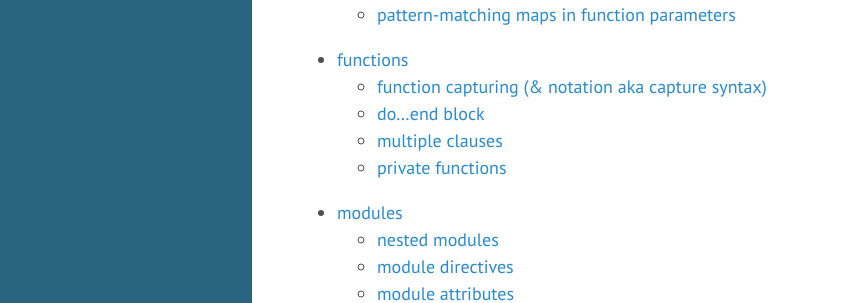
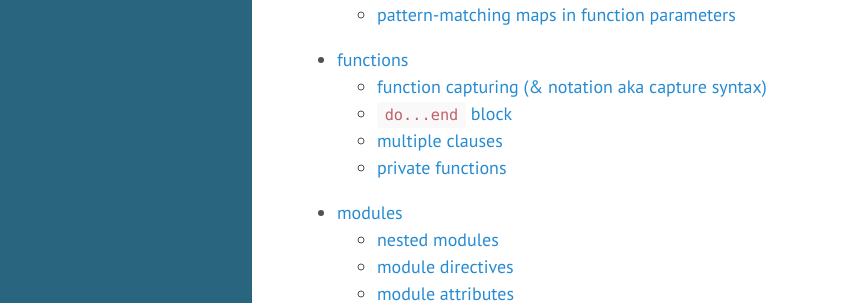
Before and after one commit to tap349/tap349.github.io, a Jekyll site: the page built from _posts/2016-12-31-elixir.md, in a window 1280 px wide and 900 px high. Shown: the part 233-536 px from the top of the window, without its empty margins (0-865 px from the left). Built offline with Jekyll 4.4.1, drawn with Linux system fonts in a browser that asks for light colours; some of the changed text lies outside the part shown.

Commit message:
update 2017-07-23_13:07:12

````diff
--- a/_posts/2016-12-31-elixir.md
+++ b/_posts/2016-12-31-elixir.md
@@ -206,7 +206,7 @@ function consists of head and body:
   "    foo"
   ```
 
-### do...end block
+### `do...end` block
 
 `do...end` block is a way to group expressions treating them as a single entity.
 
````
